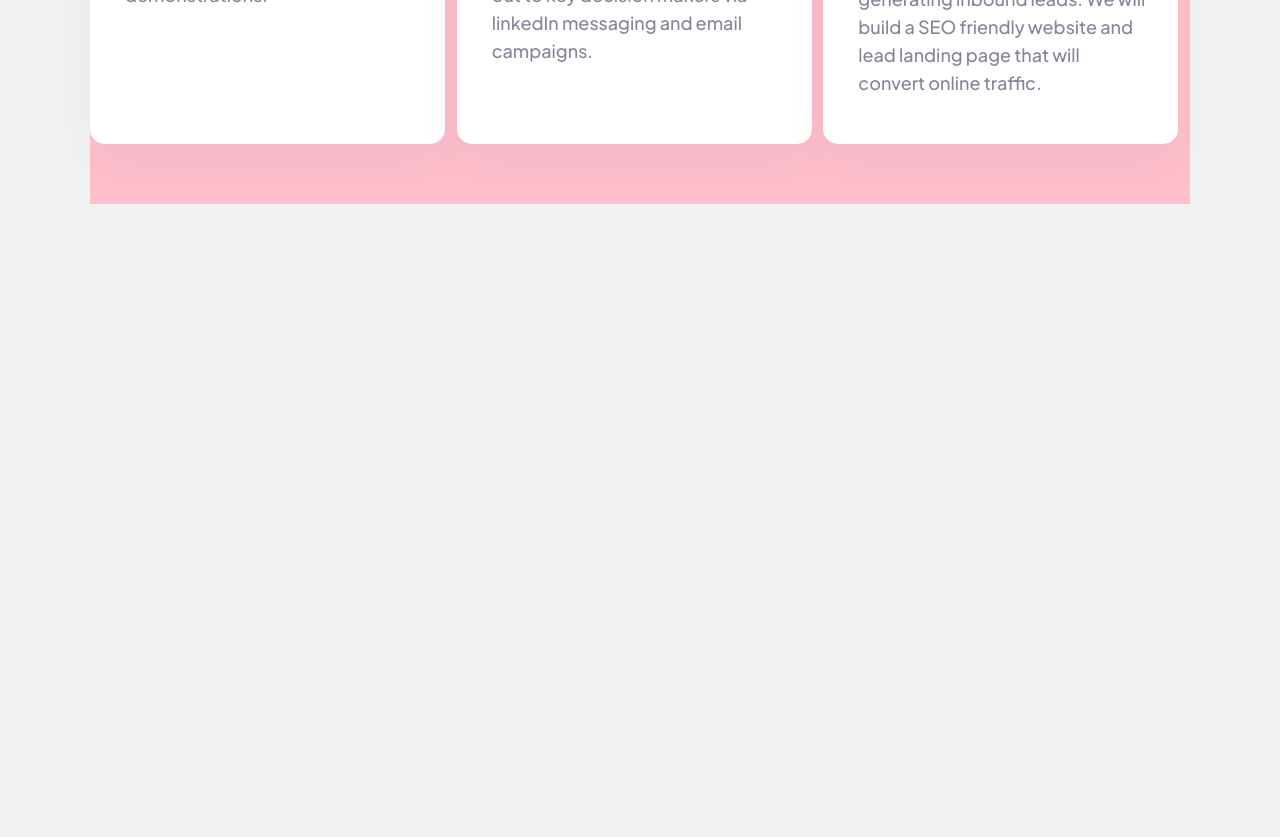
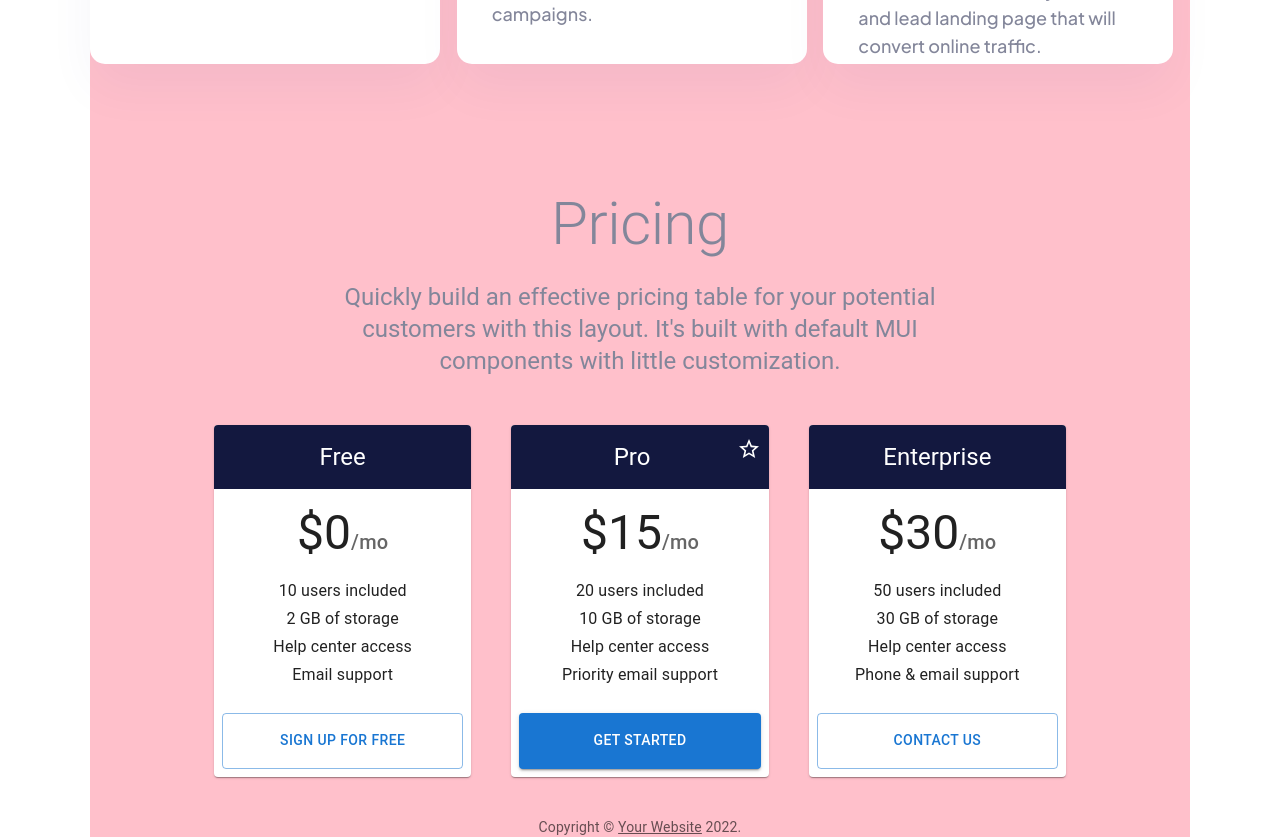
Before and after one commit to shaunvan119/slv-sales-landing-page, a React (Create React App) app: page / in a window 1280 px wide. Shown: the part 1360-2197 px from the top of the page. Before the commit the page ends 1564 px from the top, so only its background shows below. Built offline with nearby package versions, Linux system fonts and the light colour scheme.

Commit message:
added price component

```diff
--- a/package.json
+++ b/package.json
@@ -4,6 +4,11 @@
   "private": true,
   "dependencies": {
     "@emailjs/browser": "^3.6.2",
+    "@emotion/react": "^11.9.0",
+    "@emotion/styled": "^11.8.1",
+    "@mui/icons-material": "^5.8.3",
+    "@mui/material": "^5.8.3",
+    "@mui/styled-engine-sc": "^5.8.0",
     "@testing-library/jest-dom": "^5.16.4",
     "@testing-library/react": "^13.3.0",
     "@testing-library/user-event": "^13.5.0",
@@ -13,6 +18,7 @@
     "react-icons": "^4.4.0",
     "react-router-dom": "^6.3.0",
     "react-scripts": "5.0.1",
+    "styled-components": "^5.3.5",
     "web-vitals": "^2.1.4"
   },
   "scripts": {
--- a/src/App.js
+++ b/src/App.js
@@ -3,13 +3,14 @@ import Header from "./components/Header";
 import TopSection from "./components/TopSection";
 import MainContent from "./components/MainContent";
 import Contact from "./components/Contact";
+import Pricing from "./components/Pricing";
 
 function App() {
   return (
     <div className="wrapper">
 
       <Routes>
-      <Route path="/" element={[<Header/>,<TopSection/>,<MainContent/>]}/>
+      <Route path="/" element={[<Header/>,<TopSection/>,<MainContent/>, <Pricing/>]}/>
           <Route path="/contact" element={<Contact/>}/>
       </Routes>
     </div>
--- /dev/null
+++ b/src/components/Pricing.js
@@ -0,0 +1,181 @@
+
+
+import * as React from 'react';
+import Box from '@mui/material/Box';
+import Button from '@mui/material/Button';
+import Card from '@mui/material/Card';
+import CardActions from '@mui/material/CardActions';
+import CardContent from '@mui/material/CardContent';
+import CardHeader from '@mui/material/CardHeader';
+import CssBaseline from '@mui/material/CssBaseline';
+import Grid from '@mui/material/Grid';
+import StarIcon from '@mui/icons-material/StarBorder';
+import Typography from '@mui/material/Typography';
+import Link from '@mui/material/Link';
+import GlobalStyles from '@mui/material/GlobalStyles';
+import Container from '@mui/material/Container';
+
+function Copyright(props) {
+  return (
+    <Typography variant="body2" color="text.secondary" align="center" {...props}>
+      {'Copyright © '}
+      <Link color="inherit" href="https://mui.com/">
+        Your Website
+      </Link>{' '}
+      {new Date().getFullYear()}
+      {'.'}
+    </Typography>
+  );
+}
+
+const tiers = [
+  {
+    title: 'Free',
+    price: '0',
+    description: [
+      '10 users included',
+      '2 GB of storage',
+      'Help center access',
+      'Email support',
+    ],
+    buttonText: 'Sign up for free',
+    buttonVariant: 'outlined',
+  },
+  {
+    title: 'Pro',
+
+    price: '15',
+    description: [
+      '20 users included',
+      '10 GB of storage',
+      'Help center access',
+      'Priority email support',
+    ],
+    buttonText: 'Get started',
+    buttonVariant: 'contained',
+  },
+  {
+    title: 'Enterprise',
+    price: '30',
+    description: [
+      '50 users included',
+      '30 GB of storage',
+      'Help center access',
+      'Phone & email support',
+    ],
+    buttonText: 'Contact us',
+    buttonVariant: 'outlined',
+  },
+];
+
+
+
+function PricingContent() {
+  return (
+    <React.Fragment>
+      <GlobalStyles styles={{ ul: { margin: 0, padding: 0, listStyle: 'none', } }} />
+      <CssBaseline />
+
+      {/* Hero unit */}
+      <Container disableGutters maxWidth="sm" component="main"  sx={{ pt: 8, pb: 6 }}>
+        <Typography
+          component="h1"
+          variant="h2"
+          align="center"
+          color="#83869A"
+          gutterBottom
+        >
+          Pricing
+        </Typography>
+        <Typography variant="h5" align="center" color="#83869A" component="p">
+          Quickly build an effective pricing table for your potential customers with
+          this layout. It&apos;s built with default MUI components with little
+          customization.
+        </Typography>
+      </Container>
+      {/* End hero unit */}
+      <Container maxWidth="md" component="main">
+        <Grid container spacing={5} alignItems="flex-end">
+          {tiers.map((tier) => (
+            // Enterprise card is full width at sm breakpoint
+            <Grid
+              item
+              key={tier.title}
+              xs={12}
+              sm={tier.title === 'Enterprise' ? 12 : 6}
+              md={4}
+            >
+              <Card>
+                <CardHeader
+
+                  title={tier.title}
+                  subheader={tier.subheader}
+                  titleTypographyProps={{ align: 'center' }}
+                  action={tier.title === 'Pro' ? <StarIcon /> : null}
+                  subheaderTypographyProps={{
+                    align: 'center',
+                  }}
+                  sx={{
+                    backgroundColor: '#13183F',
+                    color:'#FFFFFF',
+
+                  }}
+                />
+                <CardContent>
+                  <Box
+                    sx={{
+                    color:'pink',
+                      display: 'flex',
+                      justifyContent: 'center',
+                      alignItems: 'baseline',
+                      mb: 2,
+
+                    }}
+                  >
+                    <Typography component="h2" variant="h3" color="text.primary">
+                      ${tier.price}
+                    </Typography>
+                    <Typography variant="h6" color="text.secondary">
+                      /mo
+                    </Typography>
+                  </Box>
+                  <ul>
+                    {tier.description.map((line) => (
+                      <Typography
+                        component="li"
+                        variant="subtitle1"
+                        align="center"
+                        key={line}
+                      >
+                        {line}
+                      </Typography>
+                    ))}
+                  </ul>
+                </CardContent>
+                <CardActions>
+                  <Button fullWidth variant={tier.buttonVariant}>
+                    {tier.buttonText}
+                  </Button>
+                </CardActions>
+              </Card>
+            </Grid>
+          ))}
+        </Grid>
+      </Container>
+      {/* Footer */}
+      <Container
+        maxWidth="md"
+        component="footer"
+
+      >
+
+        <Copyright sx={{ mt: 5 }} />
+      </Container>
+      {/* End footer */}
+    </React.Fragment>
+  );
+}
+
+export default function Pricing() {
+  return <PricingContent />;
+}
--- a/src/index.css
+++ b/src/index.css
@@ -69,6 +69,7 @@ body {
 }
 
 /*Typography and color*/
+
 
 
 
```
Also changed, not shown: 1 other file (tests, documents, lock files or other folders).
